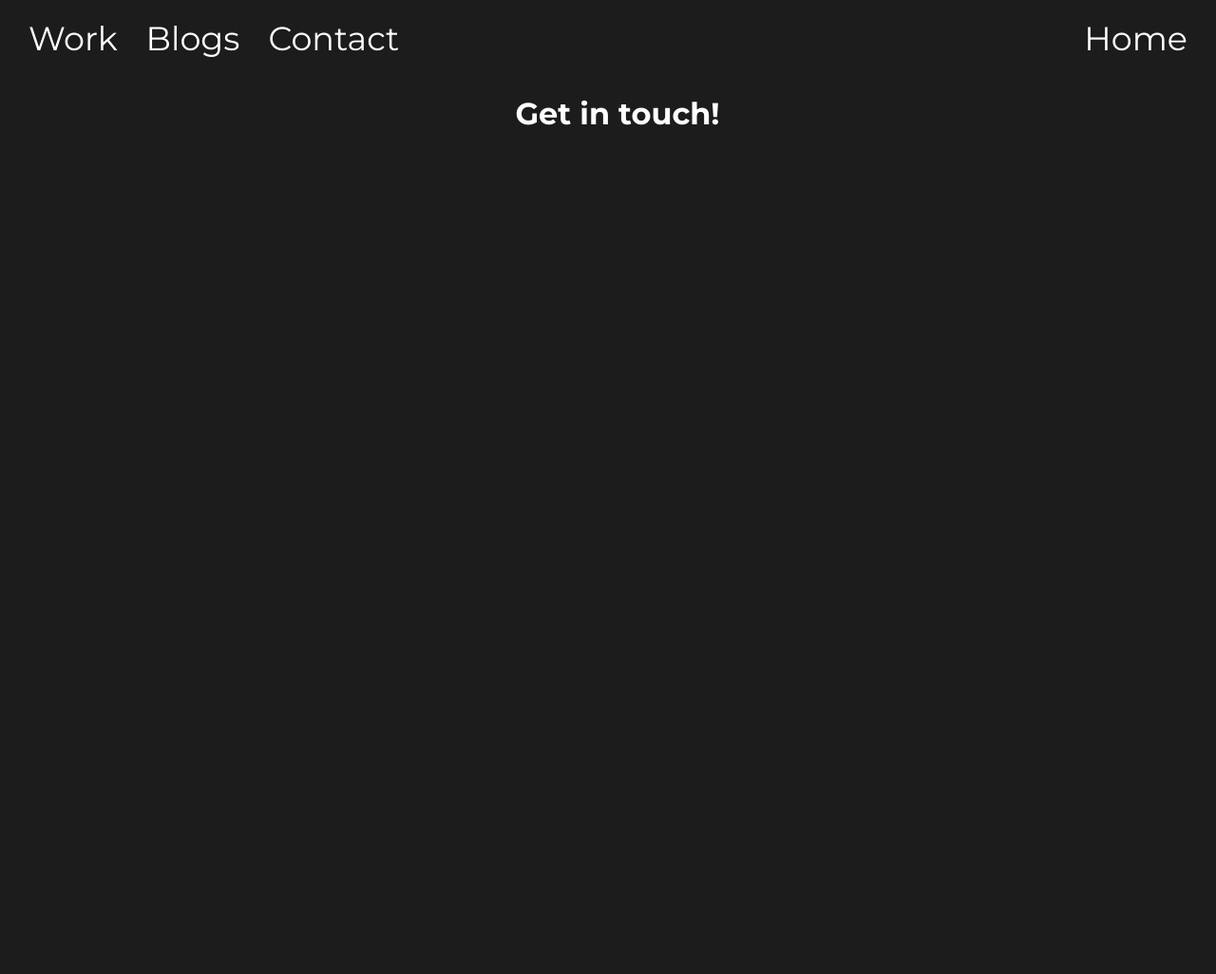
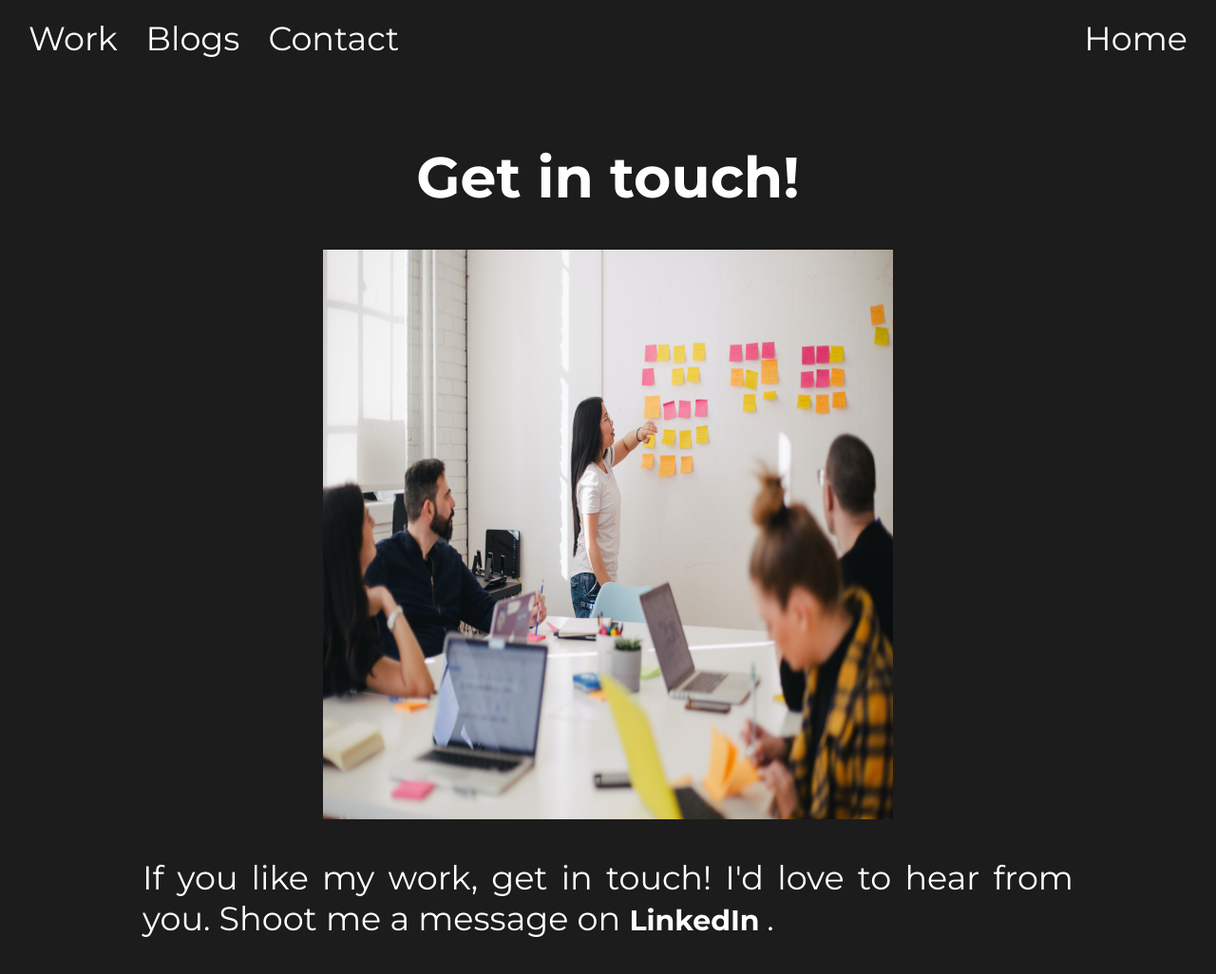
Before and after one commit to jackiesun2/jackie-portfolio, a plain HTML site: page contact.html in a window 1280 px wide. Shown: the whole page at 95% size. Before the commit the page ends 800 px from the top, so only its background shows below. Drawn offline with Linux system fonts and the light colour scheme.

Commit message:
Finished portfolio page
refactored code, added cotact me page

```diff
--- a/contact.html
+++ b/contact.html
@@ -44,9 +44,10 @@
       </nav>
     </header>
     <div class="main-container contact">
-      <main class="main work">
+      <main class="main contact">
         <h1 class="main-title contact">Get in touch!</h1>
-
+        <img src="./images/contact.jpg" alt="teamwork" class="contact-img">
+        <p class="contact-text">If you like my work, get in touch! I'd love to hear from you. Shoot me a message on <a class="contact-linkedin" href="https://www.linkedin.com/in/jackie-sun-745192a2/"> <strong>LinkedIn</strong> </a>.  </p>
         <div class="main-overlay"></div>
       </main>
     </div>
--- a/main-css/blog.css
+++ b/main-css/blog.css
@@ -29,6 +29,7 @@
 @media only screen and (min-width: 600px) {
   .main-title.blog {
     font-size: 60px;
+    margin-top: 150px;
   }
   .blog-title {
     font-size: 25px;
--- a/main-css/contact.css
+++ b/main-css/contact.css
@@ -1,4 +1,65 @@
+/* contact me container */
+
+.main.contact {
+  display: flex;
+  flex-direction: column;
+  justify-content: space-evenly;
+  align-items: center;
+}
+
 .main-title.contact {
   margin-top: 100px;
-  text-align: center;
+  margin-left: 0px;
 }
+
+.contact-img {
+  width: 250px;
+  height: 250px;
+}
+
+.contact-text {
+  margin: 40px 40px;
+  text-align: justify;
+}
+
+.contact-linkedin {
+  font-size: 16px;
+}
+
+/* media queries */
+
+@media only screen and (min-width: 600px) {
+  .main-title.contact {
+    font-size: 60px;
+    margin-top: 150px;
+  }
+  .contact-text {
+    font-size: 25px;
+    margin: 40px 80px;
+  }
+
+  .contact-linkedin {
+    font-size: 25px;
+  }
+  .contact-img {
+    height: 400px;
+    width: 400px;
+  }
+}
+
+@media only screen and (min-width: 1024px) {
+  .main-title.blog {
+    font-size: 80px;
+  }
+  .contact-text {
+    font-size: 35px;
+    margin: 40px 150px;
+  }
+  .contact-linkedin {
+    font-size: 30px;
+  }
+  .contact-img {
+    height: 600px;
+    width: 600px;
+  }
+}
--- a/main-css/global.css
+++ b/main-css/global.css
@@ -3,6 +3,13 @@ body {
   color: #ffffff;
   margin: 0px;
   background-color: rgb(28, 28, 28);
+}
+
+/* container and hamburger menu styling */
+
+.main-container {
+  position: relative;
+  height: 100vh;
 }
 
 .main-overlay {
@@ -15,6 +22,12 @@ body {
   background-color: rgba(228, 227, 227, 0.801);
   opacity: 1;
   z-index: 2;
+}
+
+/* homepage styling */
+
+.main-title {
+  margin-left: 20px;
 }
 
 .main-title-mobile {
@@ -33,12 +46,3 @@ body {
   font-weight: 400;
   justify-self: center;
 }
-
-.main-container {
-  position: relative;
-  height: 100vh;
-}
-
-.main-title {
-  margin-left: 20px;
-}
--- a/main-css/main.css
+++ b/main-css/main.css
@@ -1,3 +1,5 @@
+/* homepage styling */
+
 .main-container.home {
   display: flex;
   flex-direction: column;
@@ -24,17 +26,19 @@
   margin-left: 20px;
 }
 
-.profile-picture {
-  height: 180px;
-  width: 180px;
-  border-radius: 50%;
-}
+/* about me section styling */
 
 .about-me {
   display: flex;
   flex-direction: column;
   justify-content: space-around;
   align-items: center;
+}
+
+.profile-picture {
+  height: 180px;
+  width: 180px;
+  border-radius: 50%;
 }
 
 .about-me-title {
@@ -53,10 +57,14 @@
   font-size: 20px;
 }
 
+/* credits to photographer for background picture */
+
 footer {
   margin: 30px 0px;
   font-size: 12px;
 }
+
+/* media queries  */
 
 @media only screen and (min-width: 375px) {
   .main-title-mobile.home {
--- a/main-css/work.css
+++ b/main-css/work.css
@@ -37,6 +37,7 @@
 @media only screen and (min-width: 600px) {
   .main-title.work {
     font-size: 60px;
+    margin-top: 150px;
   }
   .project-title {
     font-size: 25px;
```
Also changed, not shown: images/contact.jpg (added), 3 other files.
